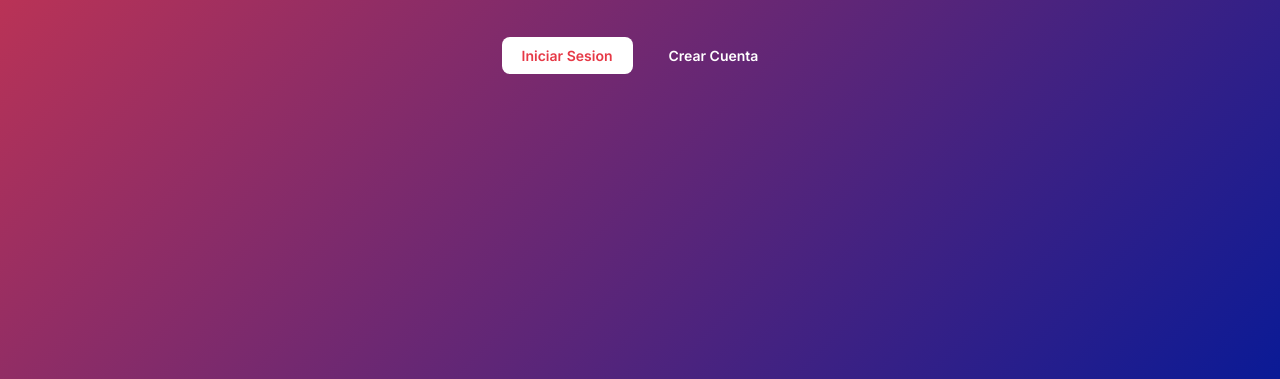
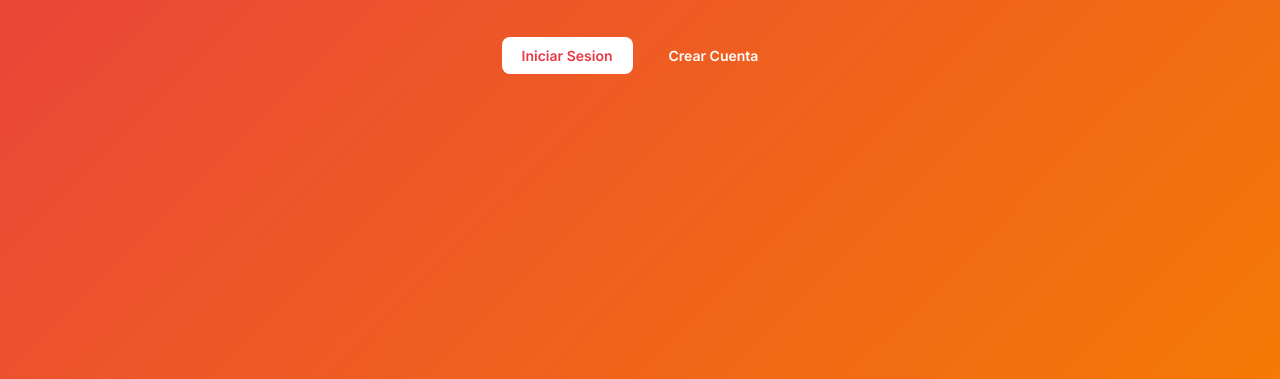
Before and after one commit to jayalagb/sapiens-tv, a plain HTML site: page public/index.html in a window 1280 px wide. Shown: the part 421-800 px from the top of the page. Drawn offline with Linux system fonts and the light colour scheme.

Commit message:
cambio color de fondo

```diff
--- a/public/css/styles.css
+++ b/public/css/styles.css
@@ -349,7 +349,7 @@ body {
     display: flex;
     align-items: center;
     justify-content: center;
-    background: linear-gradient(135deg, var(--accent) 0%, #0a1a96 100%);
+    background: linear-gradient(135deg, var(--accent) 0%, #f57905 100%);
     color: var(--white);
 }
 
```
